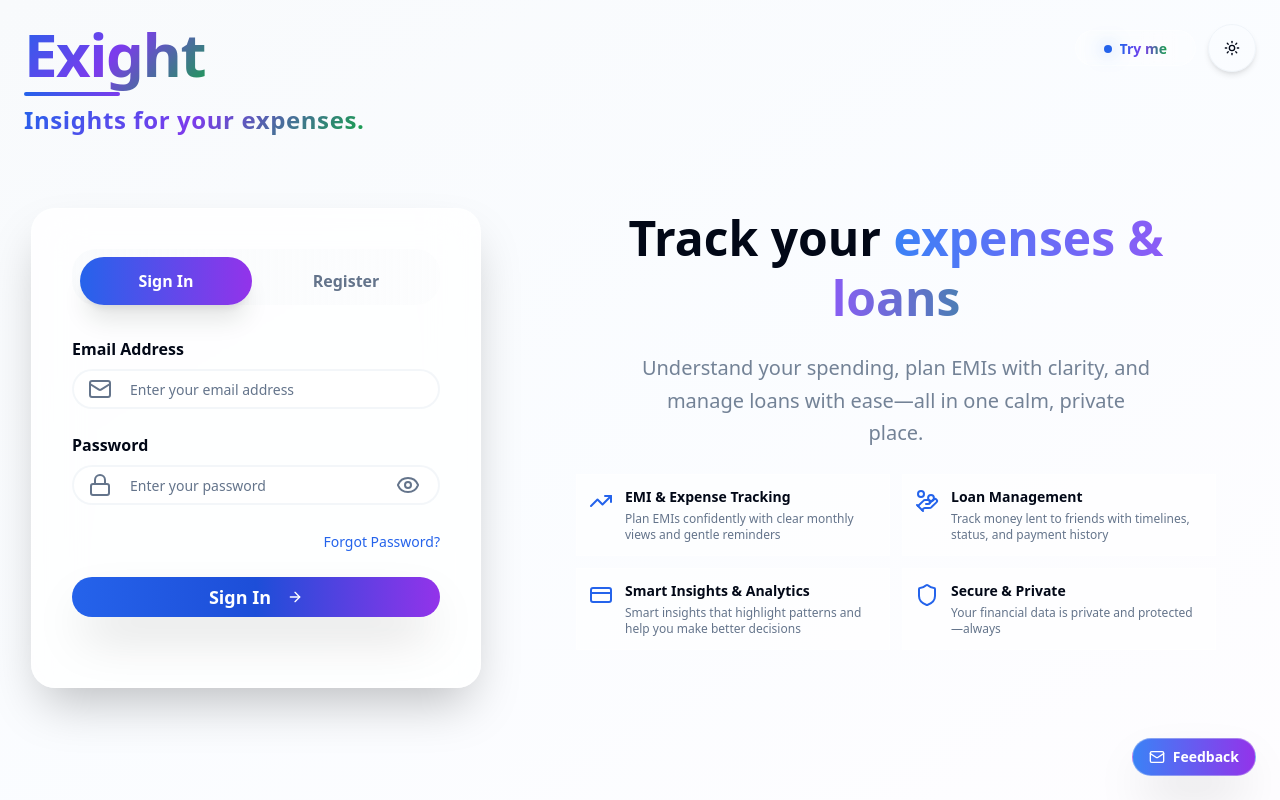
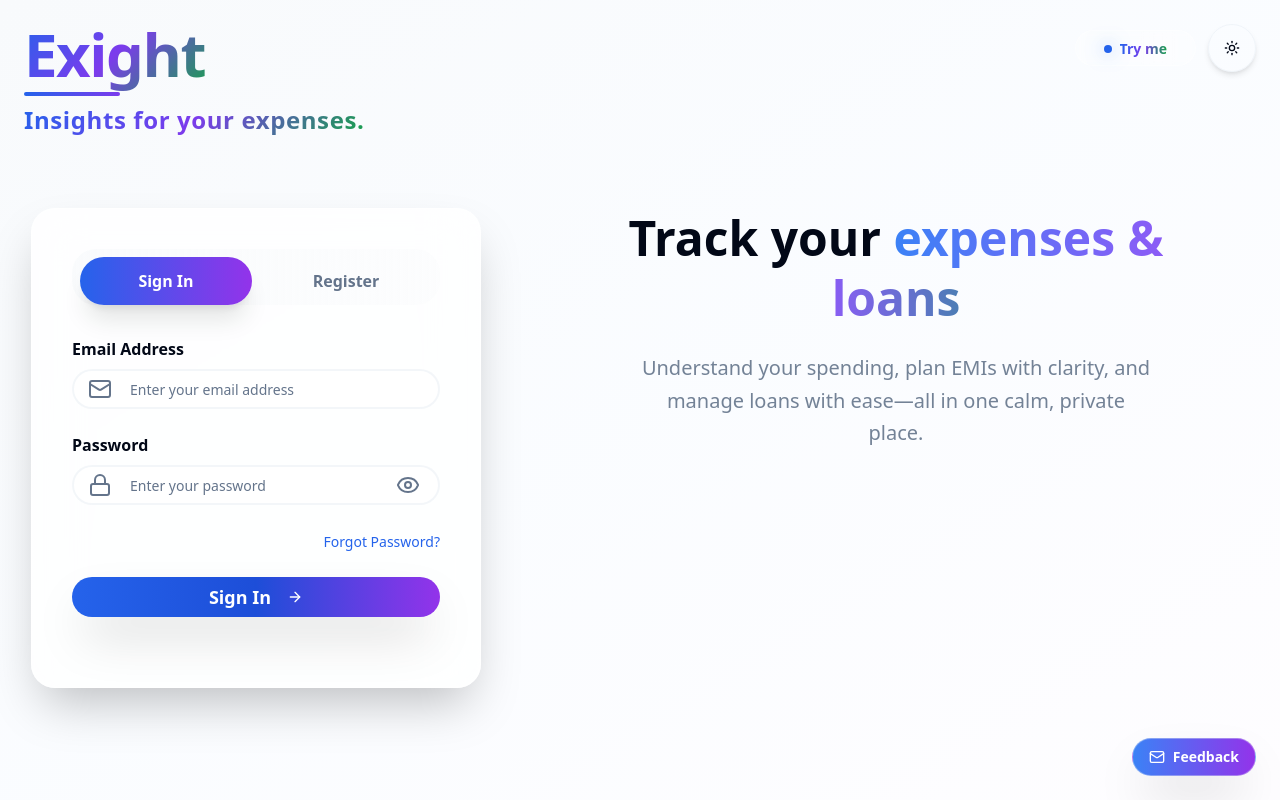
Before and after one commit to rescuedragon/exight2.0, a React (Vite) app: page /login in a window 1280 px wide. Built offline with nearby package versions, Linux system fonts and the light colour scheme.

Commit message:
feat(login): remove features section completely per request

```diff
--- a/src/components/Login.tsx
+++ b/src/components/Login.tsx
@@ -563,28 +563,7 @@ const Login = () => {
   };
 
 
-  const features = [
-    {
-      icon: <TrendingUp className="h-6 w-6" />,
-      title: "EMI & Expense Tracking",
-      description: "Plan EMIs confidently with clear monthly views and gentle reminders"
-    },
-    {
-      icon: <HandCoins className="h-6 w-6" />,
-      title: "Loan Management",
-      description: "Track money lent to friends with timelines, status, and payment history"
-    },
-    {
-      icon: <CreditCard className="h-6 w-6" />,
-      title: "Smart Insights & Analytics",
-      description: "Smart insights that highlight patterns and help you make better decisions"
-    },
-    {
-      icon: <Shield className="h-6 w-6" />,
-      title: "Secure & Private",
-      description: "Your financial data is private and protected—always"
-    }
-  ];
+  // Features section intentionally removed per request
 
   return (
     <div className="min-h-screen bg-gradient-to-br from-slate-50 via-blue-50/30 to-purple-50/20 dark:bg-gradient-to-br dark:from-gray-900 dark:via-gray-900/95 dark:to-gray-900 overflow-hidden relative" role="main" aria-label="Authentication">
@@ -1216,26 +1195,7 @@ const Login = () => {
               </p>
             </motion.div>
 
-            {/* Compact Features Grid */}
-            <motion.div
-              initial={{ opacity: 0, y: 10 }}
-              animate={{ opacity: 1, y: 0 }}
-              transition={{ duration: 0.2, delay: 0.25 }}
-              className="grid grid-cols-1 sm:grid-cols-2 gap-3"
-            >
-              {features.map((f, idx) => (
-                <div
-                  key={idx}
-                  className="rounded-2xl border border-white/30 dark:border-border/40 bg-white/60 dark:bg-background/60 p-3 flex items-start gap-3 min-h-[72px]"
-                >
-                  <div className="shrink-0 mt-0.5 text-blue-accent">{f.icon}</div>
-                  <div className="space-y-1 leading-tight">
-                    <div className="text-sm font-semibold text-foreground">{f.title}</div>
-                    <div className="text-xs text-muted-foreground">{f.description}</div>
-                  </div>
-                </div>
-              ))}
-            </motion.div>
+            {/* Features removed */}
           </motion.div>
         </div>
       </div>
@@ -1271,21 +1231,7 @@ const Login = () => {
             </p>
           </div>
 
-          {/* Compact Features Grid (Mobile) */}
-          <div className="grid grid-cols-1 gap-3">
-            {features.map((f, idx) => (
-              <div
-                key={idx}
-                className="rounded-2xl border border-white/30 dark:border-border/40 bg-white/70 dark:bg-background/60 p-3 flex items-start gap-3 min-h-[64px]"
-              >
-                <div className="shrink-0 mt-0.5 text-blue-accent">{f.icon}</div>
-                <div className="space-y-1 leading-tight">
-                  <div className="text-sm font-semibold text-foreground">{f.title}</div>
-                  <div className="text-xs text-muted-foreground">{f.description}</div>
-                </div>
-              </div>
-            ))}
-          </div>
+          {/* Features removed */}
         </motion.div>
       </div>
 
```
